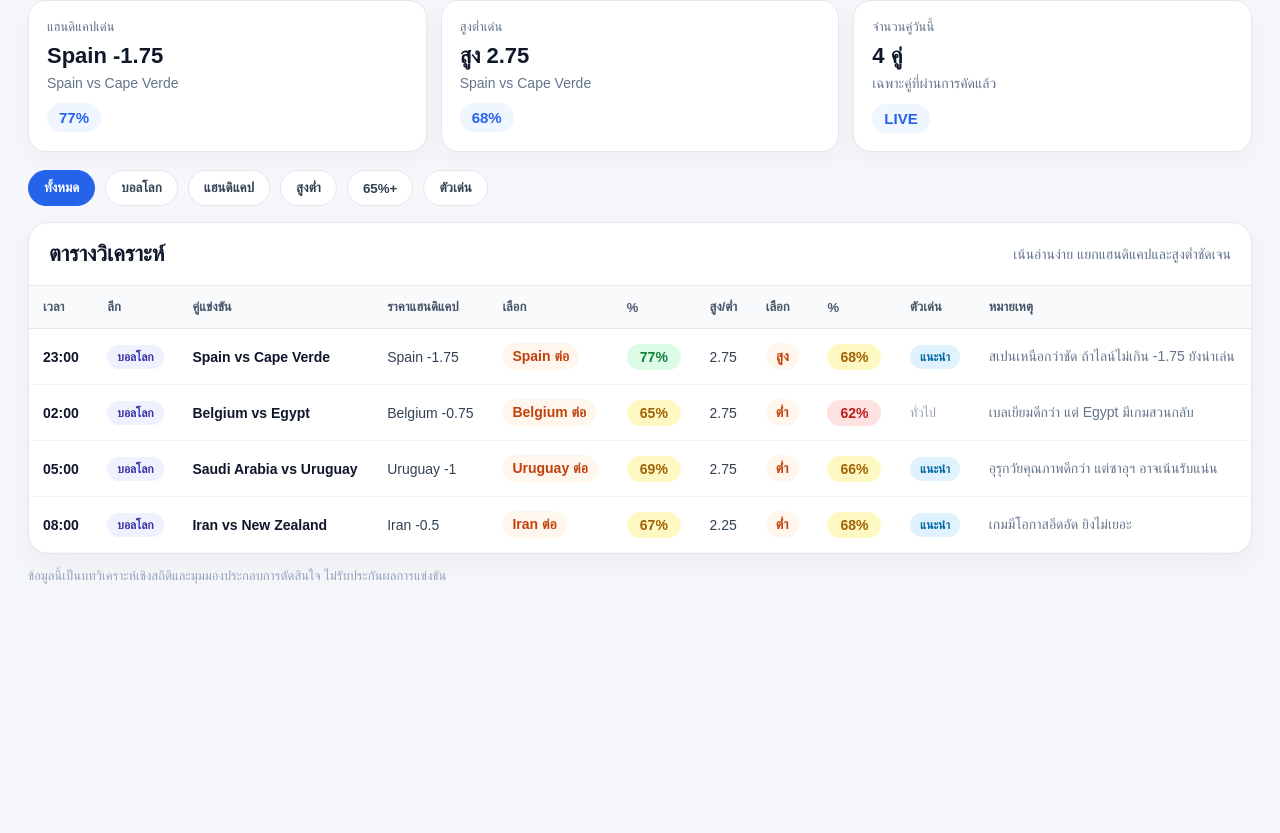
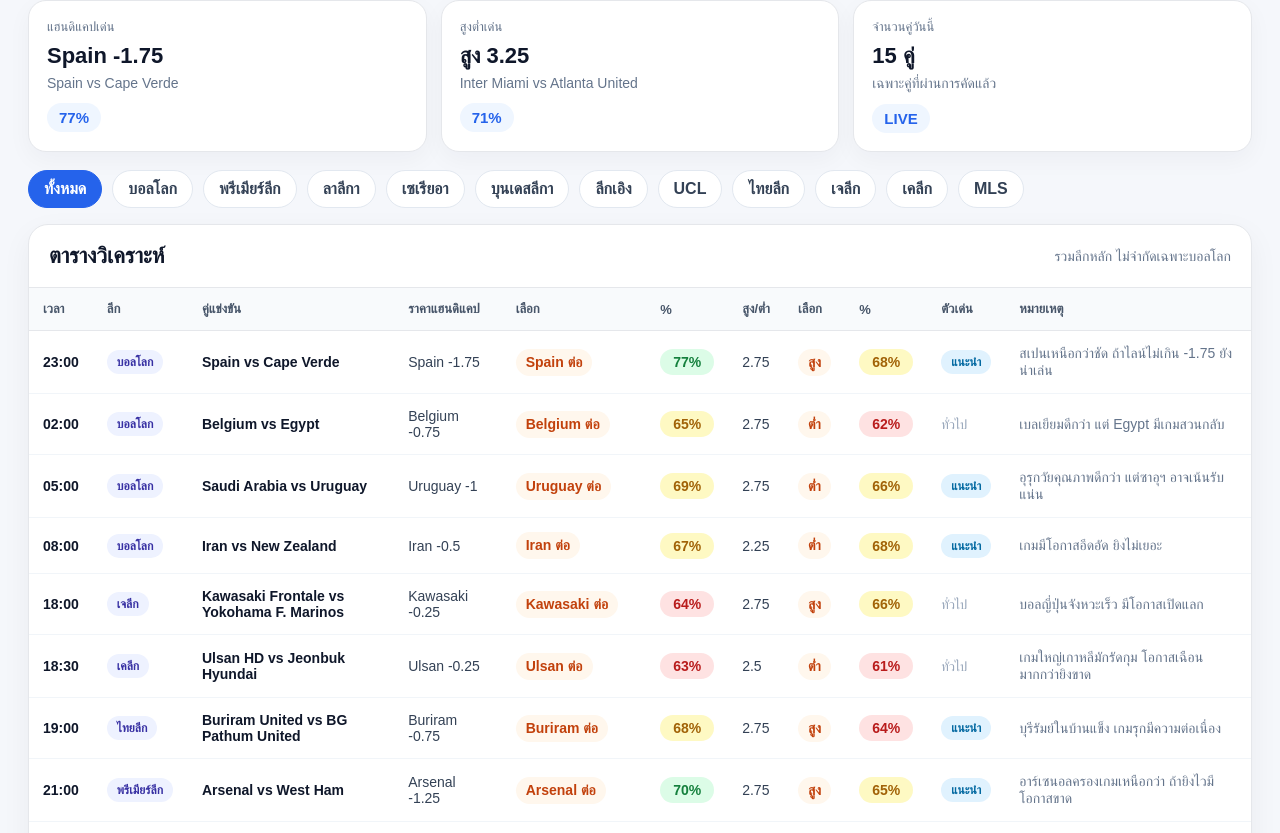
Before and after one commit to kickdata33/kickdata-web, a Next.js app: page /today-analysis in a window 1280 px wide. Shown: the part 207-1040 px from the top of the page. Before the commit the page ends 863 px from the top, so only its background shows below. Built offline with nearby package versions, Linux system fonts and the light colour scheme.

Commit message:
Add major leagues to today analysis page

```diff
--- a/app/today-analysis/page.module.css
+++ b/app/today-analysis/page.module.css
@@ -307,3 +307,26 @@
     align-items: flex-start;
   }
 }
+
+.toolbar a {
+  border: 1px solid #e2e8f0;
+  background: white;
+  color: #334155;
+  border-radius: 999px;
+  padding: 9px 15px;
+  font-weight: 700;
+  cursor: pointer;
+  text-decoration: none;
+}
+
+.toolbar a:hover {
+  background: #f1f5f9;
+  color: #0f172a;
+}
+
+.toolbar a.active,
+.toolbar .active {
+  background: #2563eb;
+  border-color: #2563eb;
+  color: white;
+}
--- a/app/today-analysis/page.tsx
+++ b/app/today-analysis/page.tsx
@@ -1,8 +1,23 @@
 import styles from "./page.module.css";
+
+type LeagueFilter =
+  | "ALL"
+  | "WORLD"
+  | "EPL"
+  | "LALIGA"
+  | "SERIEA"
+  | "BUNDESLIGA"
+  | "LIGUE1"
+  | "UCL"
+  | "THAI"
+  | "JLEAGUE"
+  | "KLEAGUE"
+  | "MLS";
 
 type Pick = {
   time: string;
   league: string;
+  leagueKey: LeagueFilter;
   match: string;
   handicap: string;
   handicapPick: string;
@@ -14,10 +29,26 @@
   top?: boolean;
 };
 
+const leagueFilters: { label: string; value: LeagueFilter }[] = [
+  { label: "ทั้งหมด", value: "ALL" },
+  { label: "บอลโลก", value: "WORLD" },
+  { label: "พรีเมียร์ลีก", value: "EPL" },
+  { label: "ลาลีกา", value: "LALIGA" },
+  { label: "เซเรียอา", value: "SERIEA" },
+  { label: "บุนเดสลีกา", value: "BUNDESLIGA" },
+  { label: "ลีกเอิง", value: "LIGUE1" },
+  { label: "UCL", value: "UCL" },
+  { label: "ไทยลีก", value: "THAI" },
+  { label: "เจลีก", value: "JLEAGUE" },
+  { label: "เคลีก", value: "KLEAGUE" },
+  { label: "MLS", value: "MLS" },
+];
+
 const picks: Pick[] = [
   {
     time: "23:00",
     league: "บอลโลก",
+    leagueKey: "WORLD",
     match: "Spain vs Cape Verde",
     handicap: "Spain -1.75",
     handicapPick: "Spain ต่อ",
@@ -31,6 +62,7 @@
   {
     time: "02:00",
     league: "บอลโลก",
+    leagueKey: "WORLD",
     match: "Belgium vs Egypt",
     handicap: "Belgium -0.75",
     handicapPick: "Belgium ต่อ",
@@ -43,6 +75,7 @@
   {
     time: "05:00",
     league: "บอลโลก",
+    leagueKey: "WORLD",
     match: "Saudi Arabia vs Uruguay",
     handicap: "Uruguay -1",
     handicapPick: "Uruguay ต่อ",
@@ -56,6 +89,7 @@
   {
     time: "08:00",
     league: "บอลโลก",
+    leagueKey: "WORLD",
     match: "Iran vs New Zealand",
     handicap: "Iran -0.5",
     handicapPick: "Iran ต่อ",
@@ -66,6 +100,154 @@
     note: "เกมมีโอกาสอึดอัด ยิงไม่เยอะ",
     top: true,
   },
+
+  {
+    time: "18:00",
+    league: "เจลีก",
+    leagueKey: "JLEAGUE",
+    match: "Kawasaki Frontale vs Yokohama F. Marinos",
+    handicap: "Kawasaki -0.25",
+    handicapPick: "Kawasaki ต่อ",
+    handicapPercent: 64,
+    total: "2.75",
+    totalPick: "สูง",
+    totalPercent: 66,
+    note: "บอลญี่ปุ่นจังหวะเร็ว มีโอกาสเปิดแลก",
+  },
+  {
+    time: "18:30",
+    league: "เคลีก",
+    leagueKey: "KLEAGUE",
+    match: "Ulsan HD vs Jeonbuk Hyundai",
+    handicap: "Ulsan -0.25",
+    handicapPick: "Ulsan ต่อ",
+    handicapPercent: 63,
+    total: "2.5",
+    totalPick: "ต่ำ",
+    totalPercent: 61,
+    note: "เกมใหญ่เกาหลีมักรัดกุม โอกาสเฉือนมากกว่ายิงขาด",
+  },
+  {
+    time: "19:00",
+    league: "ไทยลีก",
+    leagueKey: "THAI",
+    match: "Buriram United vs BG Pathum United",
+    handicap: "Buriram -0.75",
+    handicapPick: "Buriram ต่อ",
+    handicapPercent: 68,
+    total: "2.75",
+    totalPick: "สูง",
+    totalPercent: 64,
+    note: "บุรีรัมย์ในบ้านแข็ง เกมรุกมีความต่อเนื่อง",
+    top: true,
+  },
+  {
+    time: "21:00",
+    league: "พรีเมียร์ลีก",
+    leagueKey: "EPL",
+    match: "Arsenal vs West Ham",
+    handicap: "Arsenal -1.25",
+    handicapPick: "Arsenal ต่อ",
+    handicapPercent: 70,
+    total: "2.75",
+    totalPick: "สูง",
+    totalPercent: 65,
+    note: "อาร์เซนอลครองเกมเหนือกว่า ถ้ายิงไวมีโอกาสขาด",
+    top: true,
+  },
+  {
+    time: "21:00",
+    league: "พรีเมียร์ลีก",
+    leagueKey: "EPL",
+    match: "Brighton vs Brentford",
+    handicap: "Brighton -0.5",
+    handicapPick: "Brighton ต่อ",
+    handicapPercent: 66,
+    total: "3.0",
+    totalPick: "สูง",
+    totalPercent: 67,
+    note: "ไบรท์ตันเล่นเปิด เกมมีโอกาสแลกกันสูง",
+  },
+  {
+    time: "23:30",
+    league: "ลาลีกา",
+    leagueKey: "LALIGA",
+    match: "Real Sociedad vs Villarreal",
+    handicap: "Real Sociedad -0.25",
+    handicapPick: "Sociedad ต่อ",
+    handicapPercent: 62,
+    total: "2.25",
+    totalPick: "ต่ำ",
+    totalPercent: 66,
+    note: "คู่นี้ทรงสูสี จังหวะเข้าทำไม่เยอะ ต่ำดูดีกว่า",
+  },
+  {
+    time: "00:00",
+    league: "เซเรียอา",
+    leagueKey: "SERIEA",
+    match: "Roma vs Fiorentina",
+    handicap: "Roma -0.5",
+    handicapPick: "Roma ต่อ",
+    handicapPercent: 65,
+    total: "2.25",
+    totalPick: "ต่ำ",
+    totalPercent: 64,
+    note: "โรม่ามีภาษีในบ้าน แต่เกมอาจออกแนวชิงจังหวะ",
+  },
+  {
+    time: "01:30",
+    league: "บุนเดสลีกา",
+    leagueKey: "BUNDESLIGA",
+    match: "Leverkusen vs Stuttgart",
+    handicap: "Leverkusen -0.75",
+    handicapPick: "Leverkusen ต่อ",
+    handicapPercent: 69,
+    total: "3.0",
+    totalPick: "สูง",
+    totalPercent: 70,
+    note: "เกมรุกทั้งสองทีมดี สูงน่าสนใจมาก",
+    top: true,
+  },
+  {
+    time: "02:00",
+    league: "ลีกเอิง",
+    leagueKey: "LIGUE1",
+    match: "Lyon vs Rennes",
+    handicap: "Lyon -0.25",
+    handicapPick: "Lyon ต่อ",
+    handicapPercent: 61,
+    total: "2.5",
+    totalPick: "สูง",
+    totalPercent: 63,
+    note: "ลียงได้เปรียบในบ้าน แต่ราคายังเสี่ยง",
+  },
+  {
+    time: "02:00",
+    league: "UCL",
+    leagueKey: "UCL",
+    match: "PSG vs Atletico Madrid",
+    handicap: "PSG -0.5",
+    handicapPick: "PSG ต่อ",
+    handicapPercent: 67,
+    total: "2.5",
+    totalPick: "ต่ำ",
+    totalPercent: 62,
+    note: "PSG เหนือกว่า แต่แอตฯ เล่นเกมรับเหนียว",
+  },
+  {
+    time: "06:30",
+    league: "MLS",
+    leagueKey: "MLS",
+    match: "Inter Miami vs Atlanta United",
+    handicap: "Inter Miami -0.75",
+    handicapPick: "Inter Miami ต่อ",
+    handicapPercent: 66,
+    total: "3.25",
+    totalPick: "สูง",
+    totalPercent: 71,
+    note: "MLS เกมเปิด พื้นที่เยอะ สูงน่าสนใจ",
+    top: true,
+  },
 ];
 
 function percentClass(percent: number) {
@@ -74,12 +256,23 @@
   return styles.percentLow;
 }
 
-export default function TodayAnalysisPage() {
-  const topHandicap = [...picks].sort(
+export default function TodayAnalysisPage({
+  searchParams,
+}: {
+  searchParams?: { league?: LeagueFilter };
+}) {
+  const selectedLeague = searchParams?.league || "ALL";
+
+  const filteredPicks =
+    selectedLeague === "ALL"
+      ? picks
+      : picks.filter((pick) => pick.leagueKey === selectedLeague);
+
+  const topHandicap = [...filteredPicks].sort(
     (a, b) => b.handicapPercent - a.handicapPercent
   )[0];
 
-  const topTotal = [...picks].sort(
+  const topTotal = [...filteredPicks].sort(
     (a, b) => b.totalPercent - a.totalPercent
   )[0];
 
@@ -103,41 +296,44 @@
       <section className={styles.summary}>
         <div className={styles.summaryCard}>
           <span>แฮนดิแคปเด่น</span>
-          <strong>{topHandicap.handicap}</strong>
-          <p>{topHandicap.match}</p>
-          <b>{topHandicap.handicapPercent}%</b>
+          <strong>{topHandicap?.handicap || "-"}</strong>
+          <p>{topHandicap?.match || "ไม่มีข้อมูล"}</p>
+          <b>{topHandicap ? `${topHandicap.handicapPercent}%` : "-"}</b>
         </div>
 
         <div className={styles.summaryCard}>
           <span>สูงต่ำเด่น</span>
           <strong>
-            {topTotal.totalPick} {topTotal.total}
+            {topTotal ? `${topTotal.totalPick} ${topTotal.total}` : "-"}
           </strong>
-          <p>{topTotal.match}</p>
-          <b>{topTotal.totalPercent}%</b>
+          <p>{topTotal?.match || "ไม่มีข้อมูล"}</p>
+          <b>{topTotal ? `${topTotal.totalPercent}%` : "-"}</b>
         </div>
 
         <div className={styles.summaryCard}>
           <span>จำนวนคู่วันนี้</span>
-          <strong>{picks.length} คู่</strong>
+          <strong>{filteredPicks.length} คู่</strong>
           <p>เฉพาะคู่ที่ผ่านการคัดแล้ว</p>
           <b>LIVE</b>
         </div>
       </section>
 
       <section className={styles.toolbar}>
-        <button className={styles.active}>ทั้งหมด</button>
-        <button>บอลโลก</button>
-        <button>แฮนดิแคป</button>
-        <button>สูงต่ำ</button>
-        <button>65%+</button>
-        <button>ตัวเด่น</button>
+        {leagueFilters.map((item) => (
+          <a
+            key={item.value}
+            href={`/today-analysis?league=${item.value}`}
+            className={selectedLeague === item.value ? styles.active : ""}
+          >
+            {item.label}
+          </a>
+        ))}
       </section>
 
       <section className={styles.tableCard}>
         <div className={styles.tableTitle}>
           <h2>ตารางวิเคราะห์</h2>
-          <p>เน้นอ่านง่าย แยกแฮนดิแคปและสูงต่ำชัดเจน</p>
+          <p>รวมลีกหลัก ไม่จำกัดเฉพาะบอลโลก</p>
         </div>
 
         <div className={styles.tableWrap}>
@@ -159,7 +355,7 @@
             </thead>
 
             <tbody>
-              {picks.map((pick, index) => (
+              {filteredPicks.map((pick, index) => (
                 <tr key={index}>
                   <td className={styles.time}>{pick.time}</td>
 
```
